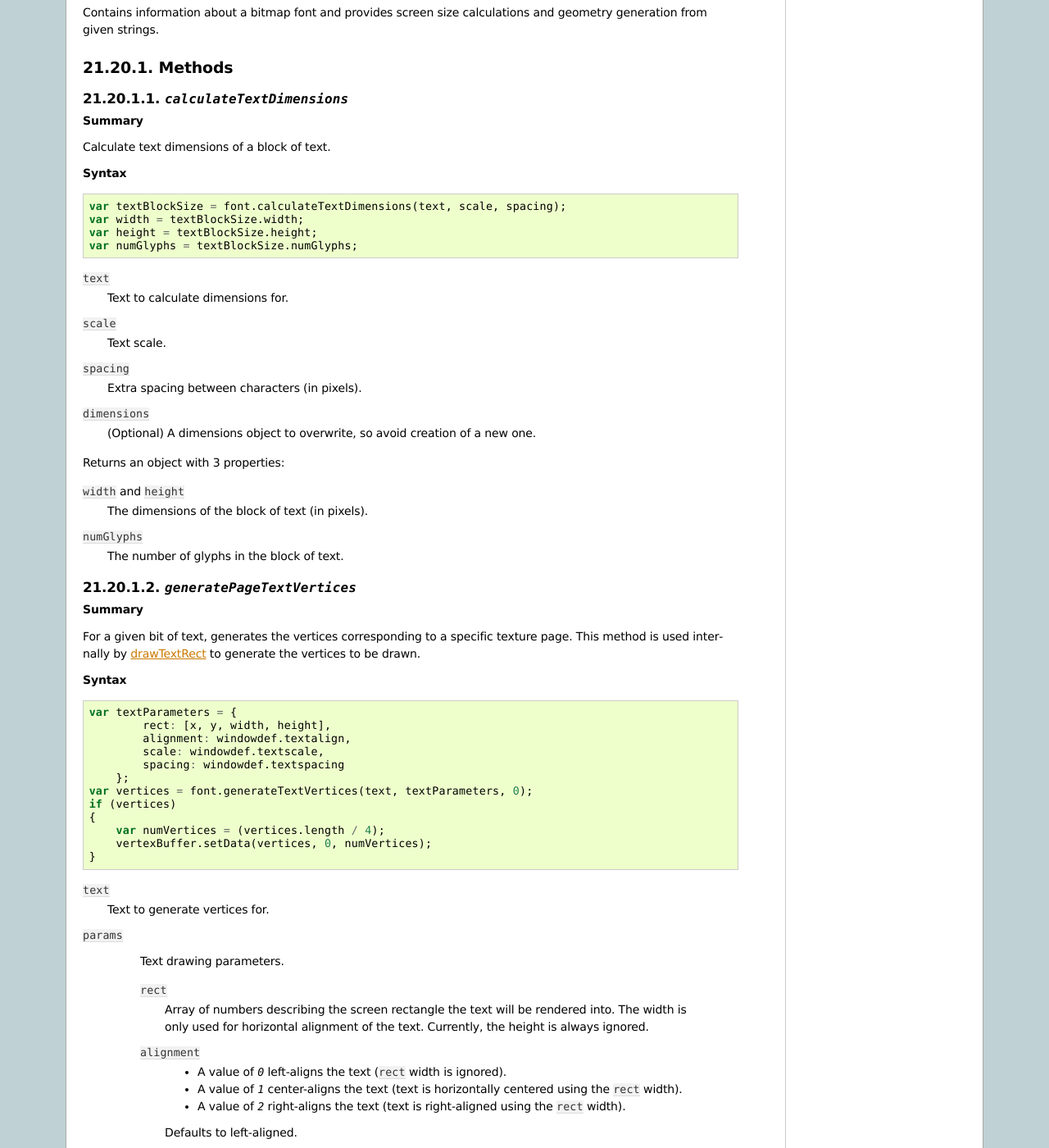
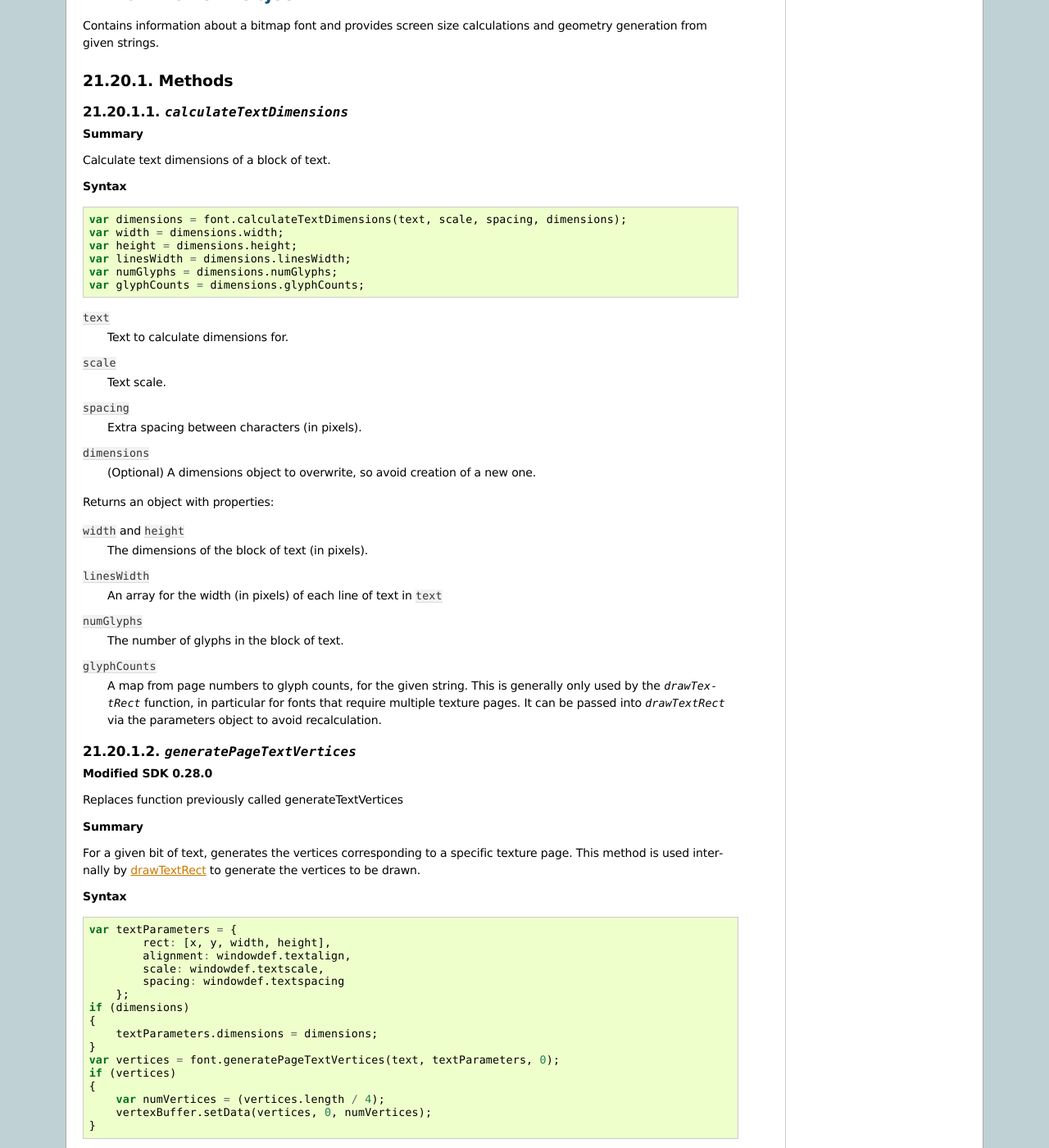
Before and after one commit to turbulenz/turbulenz_engine, a Sphinx documentation site: the page built from docs/source/jslibrary_api/fontmanager_api.rst, in a window 1280 px wide and 1400 px high, scrolled down 4464 px. Shown: the whole window at 82% size. Built offline with Sphinx 7.4.7, drawn with Linux system fonts in a browser that asks for light colours; some of the changed text lies outside the part shown.

Commit message:
Added corrections and clarification to the fontManager updated docs. FontManager fixes for consistency.

```diff
--- a/docs/source/jslibrary_api/fontmanager_api.rst
+++ b/docs/source/jslibrary_api/fontmanager_api.rst
@@ -240,7 +240,7 @@
 
 **Syntax** ::
 
-    fontManager.setPathRemapping(remappingTable, gloablPrefix);
+    fontManager.setPathRemapping(remappingTable, globalPrefix);
 
 ``mappingTable``
     A remapping table that can be used to redirect specific paths.
@@ -261,11 +263,12 @@
 
 **Syntax** ::
 
-    var textBlockSize = fontManager.calculateTextDimensions(name, text, scale, spacing);
-    var width = textBlockSize.width;
-    var height = textBlockSize.height;
-    var linesWidth = textBlockSize.linesWidth;
-    var numGlyphs = textBlockSize.numGlyphs;
+    var dimensions = fontManager.calculateTextDimensions(name, text, scale, spacing);
+    var width = dimensions.width;
+    var height = dimensions.height;
+    var linesWidth = dimensions.linesWidth;
+    var numGlyphs = dimensions.numGlyphs;
+    var glyphCounts = dimensions.glyphCounts;
 
 ``name``
     The name used to load the font (or the remapped name).
@@ -357,10 +362,12 @@
 
 **Syntax** ::
 
-    var textBlockSize = font.calculateTextDimensions(text, scale, spacing);
-    var width = textBlockSize.width;
-    var height = textBlockSize.height;
-    var numGlyphs = textBlockSize.numGlyphs;
+    var dimensions = font.calculateTextDimensions(text, scale, spacing, dimensions);
+    var width = dimensions.width;
+    var height = dimensions.height;
+    var linesWidth = dimensions.linesWidth;
+    var numGlyphs = dimensions.numGlyphs;
+    var glyphCounts = dimensions.glyphCounts;
 
 ``text``
     Text to calculate dimensions for.
@@ -375,13 +382,23 @@
     (Optional) A dimensions object to overwrite, so avoid creation of
     a new one.
 
-Returns an object with 3 properties:
+Returns an object with properties:
 
 ``width`` and ``height``
     The dimensions of the block of text (in pixels).
 
+``linesWidth``
+    An array for the width (in pixels) of each line of text in ``text``
+
 ``numGlyphs``
     The number of glyphs in the block of text.
+
+``glyphCounts``
+    A map from page numbers to glyph counts, for the given string.
+    This is generally only used by the `drawTextRect` function, in
+    particular for fonts that require multiple texture pages.  It can
+    be passed into `drawTextRect` via the parameters object to avoid
+    recalculation.
 
 
 .. _font_generatetextvertices:
@@ -389,8 +406,14 @@
 .. index::
     pair: Font; generatePageTextVertices
 
+.. _font_generatepagetextvertices:
+
 `generatePageTextVertices`
 --------------------------
+
+**Modified SDK 0.28.0**
+
+Replaces function previously called generateTextVertices
 
 **Summary**
 
@@ -407,7 +430,11 @@
             scale: windowdef.textscale,
             spacing: windowdef.textspacing
         };
-    var vertices = font.generateTextVertices(text, textParameters, 0);
+    if (dimensions)
+    {
+        textParameters.dimensions = dimensions;
+    }
+    var vertices = font.generatePageTextVertices(text, textParameters, 0);
     if (vertices)
     {
         var numVertices = (vertices.length / 4);
@@ -443,8 +470,8 @@
         new one.  If set, this should have been calculated for the
         given text via `calculateTextDimensions`.
 
- ``pageIdx``
-     The index of the texture page to generate indices for.
+``pageIdx``
+    The index of the texture page to generate indices for.
 
 Returns an array of numbers, 4 numbers per vertex: X, Y, U, V.
 
@@ -471,7 +498,7 @@
             scale: windowdef.textscale,
             spacing: windowdef.textspacing,
         };
-    var vertices = font.generateTextVertices(text, textParameters, 0);
+    var vertices = font.generatePageTextVertices(text, textParameters, 0);
     if (vertices)
     {
         var numValues = vertices.length;
@@ -493,7 +520,7 @@
     The index of the texture page that the vertices correspond to.
 
 ``reuse``
-    Optional boolean value to determine if the ``vertices`` object should be reused for subsequent calls to
+    (Optional) boolean value to determine if the ``vertices`` object should be reused for subsequent calls to
     :ref:`generateTextVertices <font_generatetextvertices>`.
 
 
@@ -519,6 +546,10 @@
             scale: windowdef.textscale,
             spacing: windowdef.textspacing
         };
+    if (dimensions)
+    {
+        textParameters.dimensions = dimensions;
+    }
     font.drawTextRect(text, textParameters);
 
 ``text``
```
Also changed, not shown: other parts of docs/source/jslibrary_api/fontmanager_api.rst (+5 -1 lines), 1 other file.
